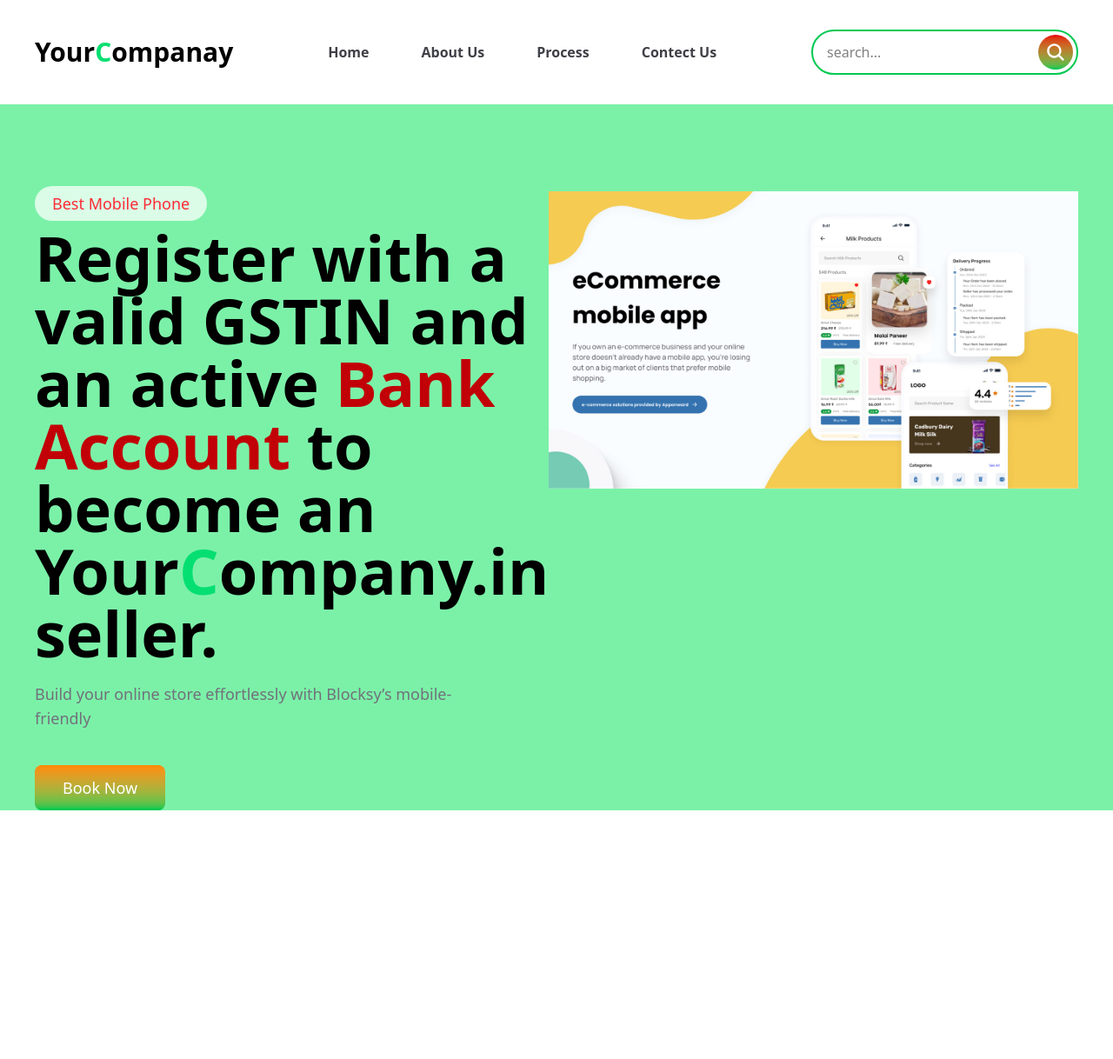
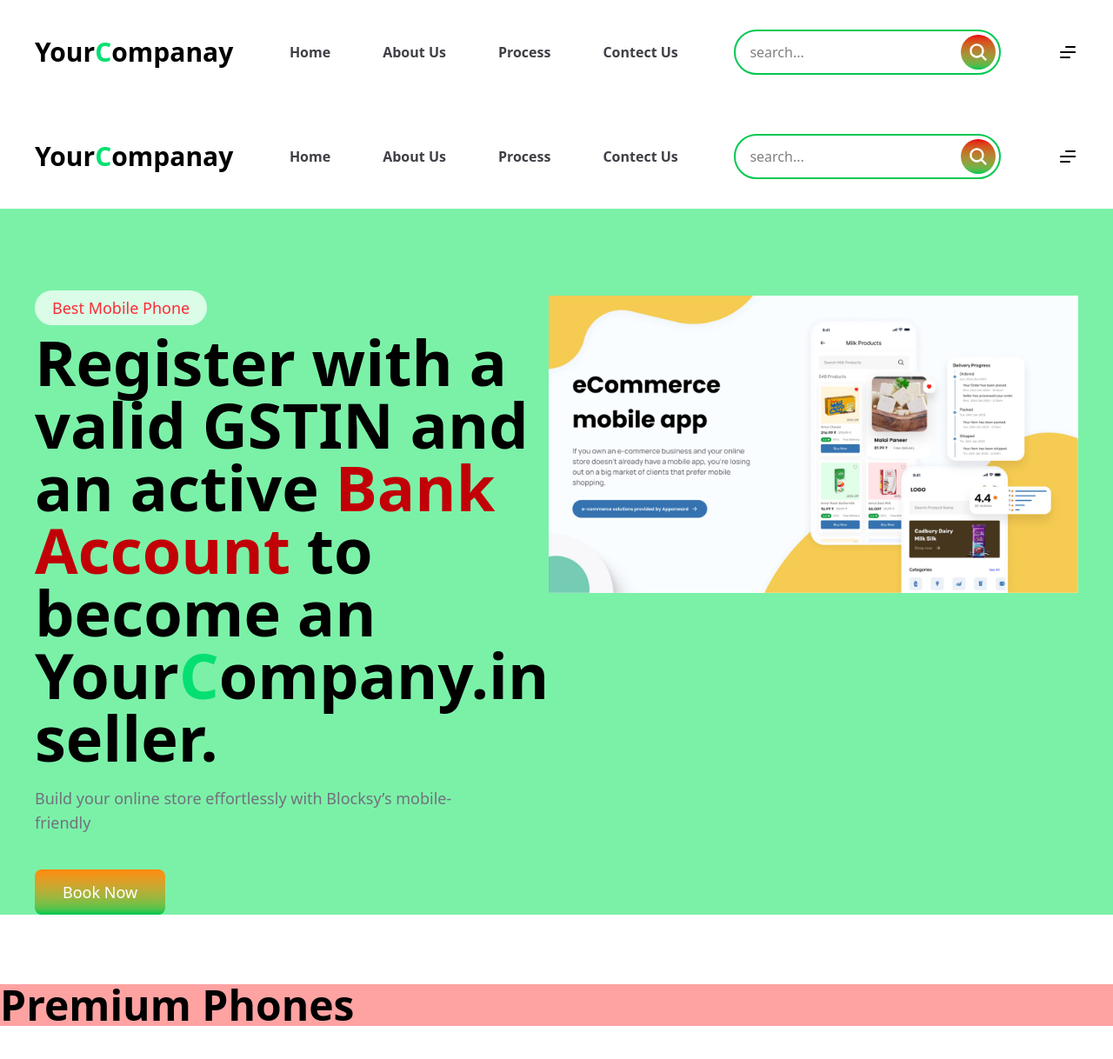
Before and after one commit to PrakashSingh65/Ecommerce-website, a React app: page / in a window 1280 px wide. Shown: the top 1218 px of the page at 87% size. Before the commit the page ends 932 px from the top, so only its background shows below. Built offline with nearby package versions, Linux system fonts and the light colour scheme; the HTML template or start-up script is replaced by a standard one.

Commit message:
feat: Implement initial Navbar, Home, and Category components for the e-commerce site.

```diff
--- /dev/null
+++ b/src/components/Category/Category.jsx
@@ -0,0 +1,16 @@
+import React from 'react'
+
+const Category = () => {
+  return (
+    <section>
+        <div className='py-20'>
+            <div className=',x-auto bg-red-300'>
+                <h2 className='text-5xl font-bold'>Premium Phones</h2>
+                <div></div>
+            </div>
+        </div>
+    </section>
+  )
+}
+
+export default Category
--- a/src/components/Navbar/navbar.jsx
+++ b/src/components/Navbar/navbar.jsx
@@ -1,6 +1,8 @@
 import React from 'react'
-import { AiFillDatabase } from "react-icons/ai";
+import { useState } from 'react';
+import { TbMenu2 } from "react-icons/tb";
 import { IoSearch } from "react-icons/io5";
+import { TbMenu3 } from "react-icons/tb";
 
 const Header = ({ children }) => {
   return (
@@ -11,6 +13,12 @@ const Header = ({ children }) => {
 };
 
 const Navbar = () => {
+
+    const[showMenu, setShowMenu]=useState(false);
+    const toggleMenu= () => {
+
+        setShowMenu(!ShowMenu);
+    }
   return (
     <div>
         <Header className='bg-white fixed top-0 right-0 left-0'>
@@ -41,8 +49,8 @@ const Navbar = () => {
                             <IoSearch />
                         </button>
                     </div>
-                    <a href="#" className='text-zince-800 text-2xl md:hidden'>
-                        <AiFillDatabase />
+                    <a href="#" className='text-zince-800 text-2xl'>
+                        {showMenu ? <TbMenu2/> :<TbMenu3 />}
                     </a>
             </nav>
         </Header>
--- a/src/components/home/home.jsx
+++ b/src/components/home/home.jsx
@@ -1,12 +1,15 @@
 import React from 'react'
 import Hero from '../hero/hero'
+import Navbar from '../Navbar/navbar'
+import Category from '../Category/Category'
 
 
 const Home = () => {
   return (
     <div>
-
-        <Hero/>
+       <Navbar/>
+       <Hero/>
+       <Category/>
     </div>
   )
 }
```
